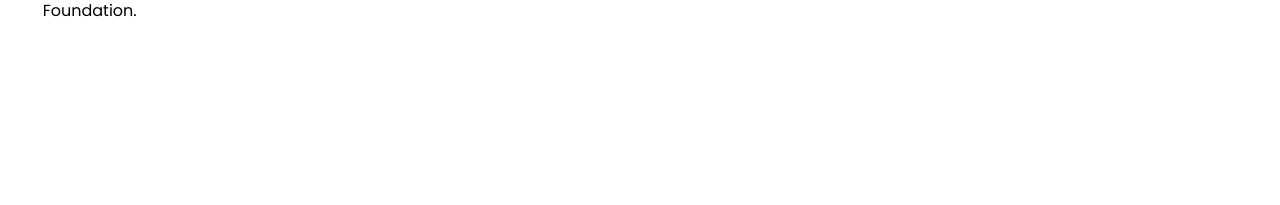
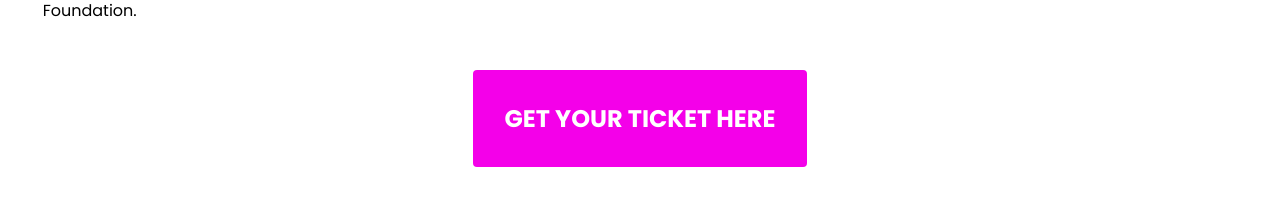
Before and after one commit to paulrouge/web3partners, a Next.js app: page / in a window 1280 px wide. Shown: the part 2073-2278 px from the top of the page. Built offline with nearby package versions, Linux system fonts and the light colour scheme.

Commit message:
added eventbrite link

```diff
--- /dev/null
+++ b/components/EventBrite.tsx
@@ -0,0 +1,20 @@
+import React from 'react'
+import Link
+ from 'next/link'
+type Props = {}
+
+const EventBrite = (props: Props) => {
+  return (
+    <div className='mt-20 '>
+        <Link
+        href="https://www.eventbrite.com/e/february-meetup-getting-started-in-web3-tickets-546619161627"
+        rel="noopener noreferrer" target="_blank"
+        className='bg-web3pink p-8 text-2xl font-bold text-white rounded uppercase'
+        >
+            get your ticket here
+        </Link>
+    </div>
+  )
+}
+
+export default EventBrite
--- a/components/NextMeetUp.tsx
+++ b/components/NextMeetUp.tsx
@@ -1,5 +1,6 @@
 import React from 'react'
 import Image from 'next/image'
+import EventBrite from './EventBrite'
 
 type Props = {
     name: string,
@@ -77,6 +78,8 @@ const NextMeetUp = () => {
                     topic='Justin is the community leader of several web3 communities.'
                 />
             </div>
+            <EventBrite/>
+
         </div>
     </div>
   )
```
Also changed, not shown: public/logo.png (deleted).
